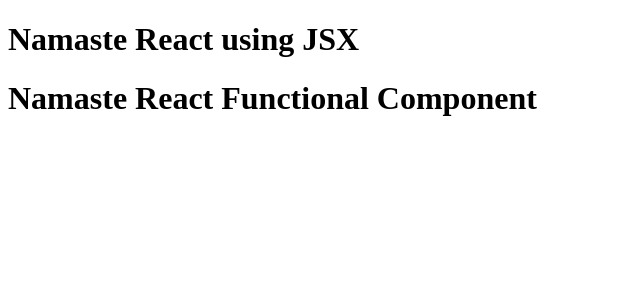
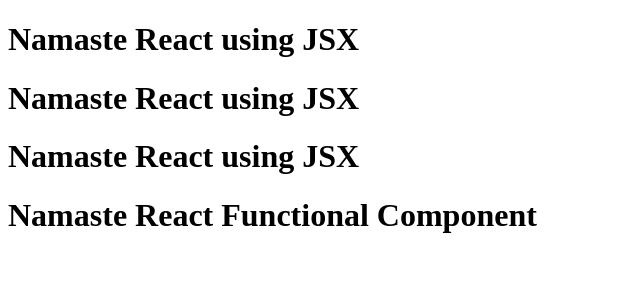
Before and after one commit to akhintheruvath/Namaste-React, a React (Vite) app: page / in a window 1280 px wide. Shown: the top 300 px of the page, without its empty margins (0-640 px from the left). Built offline with nearby package versions, Linux system fonts and the light colour scheme.

Commit message:
using components in 3 different ways

```diff
--- a/App.js
+++ b/App.js
@@ -8,11 +8,12 @@
    </h1>
 );
 
-// Component composition
 const Heading = () => {
    return (
       <div>
          <Title />
+         <Title></Title>
+         {Title()}
          <h1>Namaste React Functional Component</h1>
       </div>
    );
```
